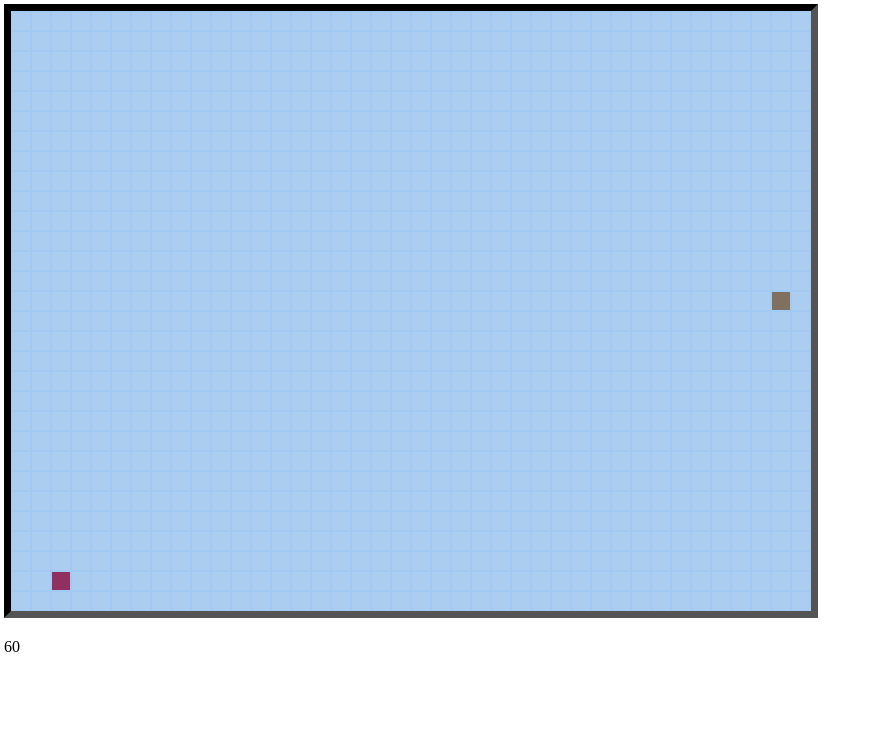
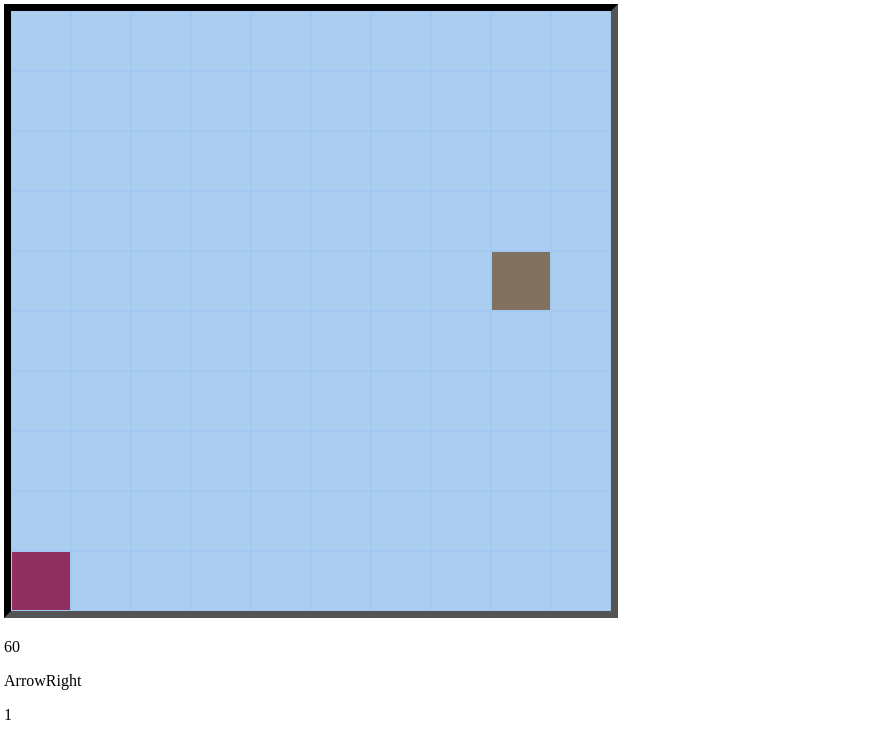
Before and after one commit to CECapps/Canvas-Playground, a plain HTML site: page snek.html in a window 1280 px wide. Shown: the whole page, without its empty margins (0-877 px from the left). Drawn offline with Linux system fonts and the light colour scheme.

Commit message:
Automatic movement, with direction delay.  Almost a game!

```diff
--- a/snek.html
+++ b/snek.html
@@ -9,12 +9,14 @@
     <body>
         <canvas
           id="thingie"
-          width="800"
+          width="600"
           height="600"
           style="border: 7px inset black;">
             If you can see this, something has gone kablooie.
         </canvas>
         <p id="perf"></p>
+        <p id="direction"></p>
+        <p id="sneklen"></p>
     </body>
 <script type="text/javascript">
 "use strict";
@@ -29,11 +31,11 @@ function lolrand(max) {
     return Math.floor(Math.random() * max);
 }
 
-const canvas_width = 800;
+const canvas_width = 600;
 const canvas_height = 600;
 const grid = [];
 
-const grid_size = 20;
+const grid_size = 60;
 const grid_x = Math.floor(canvas_width / grid_size);
 const grid_y = Math.floor(canvas_height / grid_size);
 const background_color = '#abcdef';
@@ -48,15 +50,18 @@ const head_coords = [0, 0];
 const food_coords = [1, 1];
 const snake_coords = [ /* [y, x], [y, x], ... */ ];
 
-const growth_per_food = 10;
+const movement_speed = 500;
+const growth_per_food = 2;
 let grow_skip = 0;
 let move_food = false;
+let current_direction = 'ArrowRight';
+let next_direction = 'ArrowRight';
 
 let start_time = 0;
 let last_time = 0;
 let call_count = 0;
-function draw(timestamp) {
-
+let last_draw = 0;
+function game_loop(timestamp) {
     if (start_time == 0) {
         start_time = timestamp;
     }
@@ -67,6 +72,28 @@ function draw(timestamp) {
     }
     last_time = timestamp;
 
+    if (timestamp > (last_draw + movement_speed)) {
+        last_draw = timestamp;
+        current_direction = next_direction;
+        document.getElementById('direction').textContent = current_direction;
+
+        if (current_direction == 'ArrowDown') {
+            move_head(0, 1);
+        } else if (current_direction == 'ArrowUp') {
+            move_head(0, -1);
+        } else if (current_direction == 'ArrowLeft') {
+            move_head(-1, 0);
+        } else if (current_direction == 'ArrowRight') {
+            move_head(1, 0);
+        }
+        draw(timestamp);
+    }
+
+    window.requestAnimationFrame(game_loop);
+}
+
+
+function draw(timestamp) {
     // The snake has moved.  Let's clear out the grid and re-mark the current
     // snake positioning.  This could be done with more elegance instead of
     // just dumb brute force, but keeping it dumb part of the purpose.
@@ -121,7 +148,6 @@ function draw(timestamp) {
     ctx.fillStyle = snake_color;
     ctx.fillRect((head_coords[1] * grid_size) + 1, (head_coords[0] * grid_size) + 1, grid_size - 2, grid_size - 2);
 
-    window.requestAnimationFrame(draw);
 }
 
 function init_grid() {
@@ -202,22 +228,22 @@ function move_head(x, y) {
 
     grid[ head_coords[0] ][ head_coords[1] ] = 1;
     snake_coords.push(head_coords.slice());
+
+    document.getElementById('sneklen').textContent = snake_coords.length;
 }
 
 window.addEventListener('keydown', function (event) {
-    if (event.key == 'ArrowDown') {
-        move_head(0, 1);
-    } else if (event.key == 'ArrowUp') {
-        move_head(0, -1);
-    } else if (event.key == 'ArrowLeft') {
-        move_head(-1, 0);
-    } else if (event.key == 'ArrowRight') {
-        move_head(1, 0);
+    if ((event.key == 'ArrowDown' && current_direction != 'ArrowUp')
+        || (event.key == 'ArrowUp' && current_direction != 'ArrowDown')
+        || (event.key == 'ArrowLeft' && current_direction != 'ArrowRight')
+        || (event.key == 'ArrowRight' && current_direction != 'ArrowLeft')
+    ) {
+        next_direction = event.key;
     }
 });
 
 init_grid();
-window.requestAnimationFrame(draw);
+window.requestAnimationFrame(game_loop);
 
 </script>
 </html>
```
